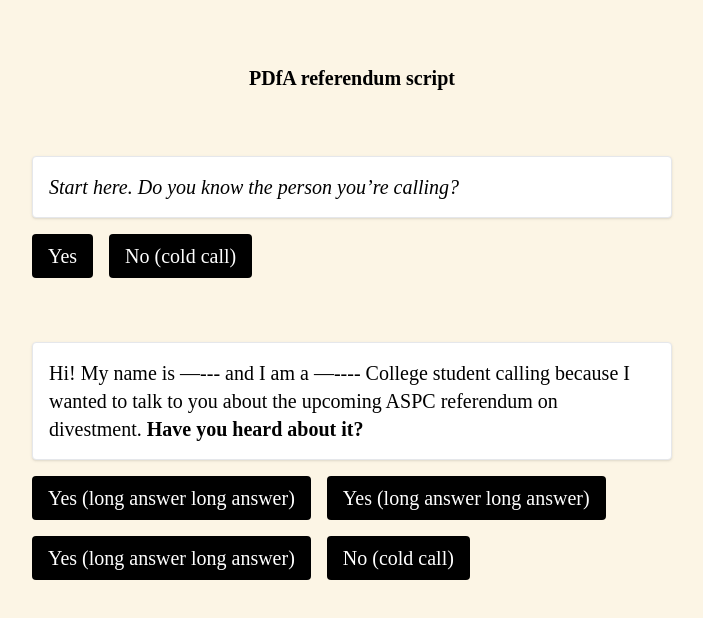
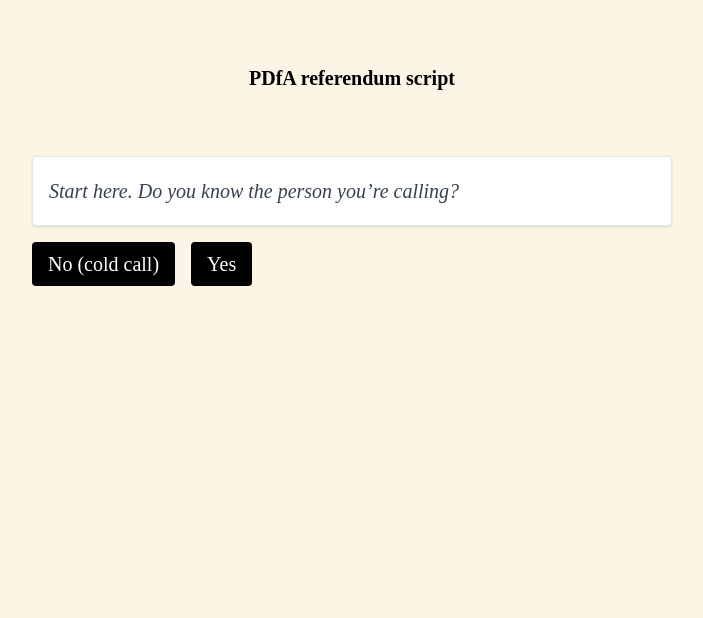
Before and after one commit to wwsalmon/pdfa-referendum, a Next.js app: page / in a window 1280 px wide. Shown: the top 618 px of the page, without its empty margins (288-991 px from the left). Built offline with nearby package versions, Linux system fonts and the light colour scheme.

Commit message:
implement flow

```diff
--- /dev/null
+++ b/components/QuestionBlock.tsx
@@ -0,0 +1,31 @@
+import { useState } from "react";
+import scriptItems from "../script/script";
+import classNames from "classnames";
+
+export default function QuestionBlock({id}: {id: string}) {
+    const question = scriptItems.find(d => d.id === id);
+    // console.log(question);
+    const [childId, setChildId] = useState<string>("");
+    const [iter, setIter] = useState<number>(0);
+
+    return question ? (
+        <>
+            <div className="p-3 sm:p-4 border shadow rounded bg-white mt-16 mb-3 sm:mb-4 prose sm:prose-xl max-w-none">
+                {question.content}
+            </div>
+            <div className="flex text-white gap-3 sm:gap-4 flex-wrap">
+                {question.options.map(d => (
+                    <button className={classNames("px-4 py-2 bg-black rounded hover:shadow-lg hover:scale-105 transition-scale", (childId && childId !== d.toId) && "opacity-25")} onClick={() => {
+                        setChildId(d.toId);
+                        setIter(prev => prev + 1);
+                    }} key={d.toId}>{d.label}</button>
+                ))}
+            </div>
+            {childId && (
+                <QuestionBlock id={childId} key={childId}/>
+            )}
+        </>
+    ) : (
+        <p>Question with id "{id}" not found</p>
+    )
+}
--- a/package.json
+++ b/package.json
@@ -14,9 +14,11 @@
     "typescript": "^4.8.4"
   },
   "devDependencies": {
+    "@tailwindcss/typography": "^0.5.10",
     "@types/node": "^18.11.9",
     "@types/react": "^18.0.25",
     "autoprefixer": "^10.4.13",
+    "classnames": "^2.5.1",
     "postcss-preset-env": "^7.8.3",
     "tailwindcss": "^3.2.4"
   }
--- a/pages/index.tsx
+++ b/pages/index.tsx
@@ -1,25 +1,12 @@
 import { EB_Garamond } from "next/font/google";
+import QuestionBlock from "../components/questionBlock";
+import { useState } from "react";
 
 export default function Home() {
     return (
-        <div className="mx-auto my-16 max-w-2xl sm:text-xl px-4">
+        <div className="mx-auto my-16 max-w-2xl sm:text-xl px-4 pb-64">
             <h1 className="text-center mb-8"><b>PDfA referendum script</b></h1>
-            <div className="p-3 sm:p-4 border shadow rounded bg-white mt-16 mb-3 sm:mb-4">
-                <p><i>Start here. Do you know the person you’re calling?</i></p>
-            </div>
-            <div className="flex text-white gap-3 sm:gap-4">
-                <button className="px-4 py-2 bg-black rounded hover:shadow-lg hover:scale-105 transition">Yes</button>
-                <button className="px-4 py-2 bg-black rounded hover:shadow-lg hover:scale-105 transition">No (cold call)</button>
-            </div>
-            <div className="p-4 border shadow rounded bg-white mt-16 mb-3 sm:mb-4">
-                <p>Hi! My name is —--- and I am a —---- College student calling because I wanted to talk to you about the upcoming ASPC referendum on divestment. <b>Have you heard about it?</b></p>
-            </div>
-            <div className="flex text-white gap-3 sm:gap-4 flex-wrap">
-                <button className="px-4 py-2 bg-black rounded hover:shadow-lg hover:scale-105 transition">Yes (long answer long answer)</button>
-                <button className="px-4 py-2 bg-black rounded hover:shadow-lg hover:scale-105 transition">Yes (long answer long answer)</button>
-                <button className="px-4 py-2 bg-black rounded hover:shadow-lg hover:scale-105 transition">Yes (long answer long answer)</button>
-                <button className="px-4 py-2 bg-black rounded hover:shadow-lg hover:scale-105 transition">No (cold call)</button>
-            </div>
+            <QuestionBlock id="start"/>
         </div>
     );
 }
--- a/script/script.tsx
+++ b/script/script.tsx
@@ -1,12 +1,22 @@
-const startOptions = [
+import { ReactNode } from "react";
+
+export interface ScriptOption {label: string, toId: string}
+
+export interface ScriptItem {
+    id: string,
+    content: ReactNode,
+    options: ScriptOption[],
+}
+
+const startOptions: ScriptOption[] = [
     {label: "No", toId: "explain"},
     {label: "Yes (super excited/down/enthusiastic)", toId: "enthYes"},
-    {label: "Yes (unenthusiastic/no further comments)", toId: "enthYes"},
+    {label: "Yes (unenthusiastic/no further comments)", toId: "unenthYes"},
     {label: "Yes (explicitly anti-divestment/zionist)", toId: "hangup"},
     {label: "If person says that now is not a good time", toId: "askTime"},
 ];
 
-const scriptItems = [
+const scriptItems: ScriptItem[] = [
     {
         id: "start",
         content: <p><i>Start here. Do you know the person you’re calling?</i></p>,
@@ -31,7 +41,7 @@
         options: startOptions,
     },
     {
-        id: "unethYes",
+        id: "unenthYes",
         content: <p>What are your thoughts?</p>,
         options: [
             {label: "Support divestment", toId: "enthYes"},
@@ -61,7 +71,7 @@
     {
         id: "questions",
         content: <p>What questions or concerns do you have about the questions on the referendum? <i>(Answer their questions)</i></p>,
-        option: [
+        options: [
             {label: "(Done)", toId: "commit"},
         ],
     },
--- a/tailwind.config.js
+++ b/tailwind.config.js
@@ -5,5 +5,7 @@
     ],
     theme: {},
     variants: {},
-    plugins: [],
+    plugins: [
+        require('@tailwindcss/typography'),
+    ],
 }
```
Also changed, not shown: 1 other file (tests, documents, lock files or other folders).
